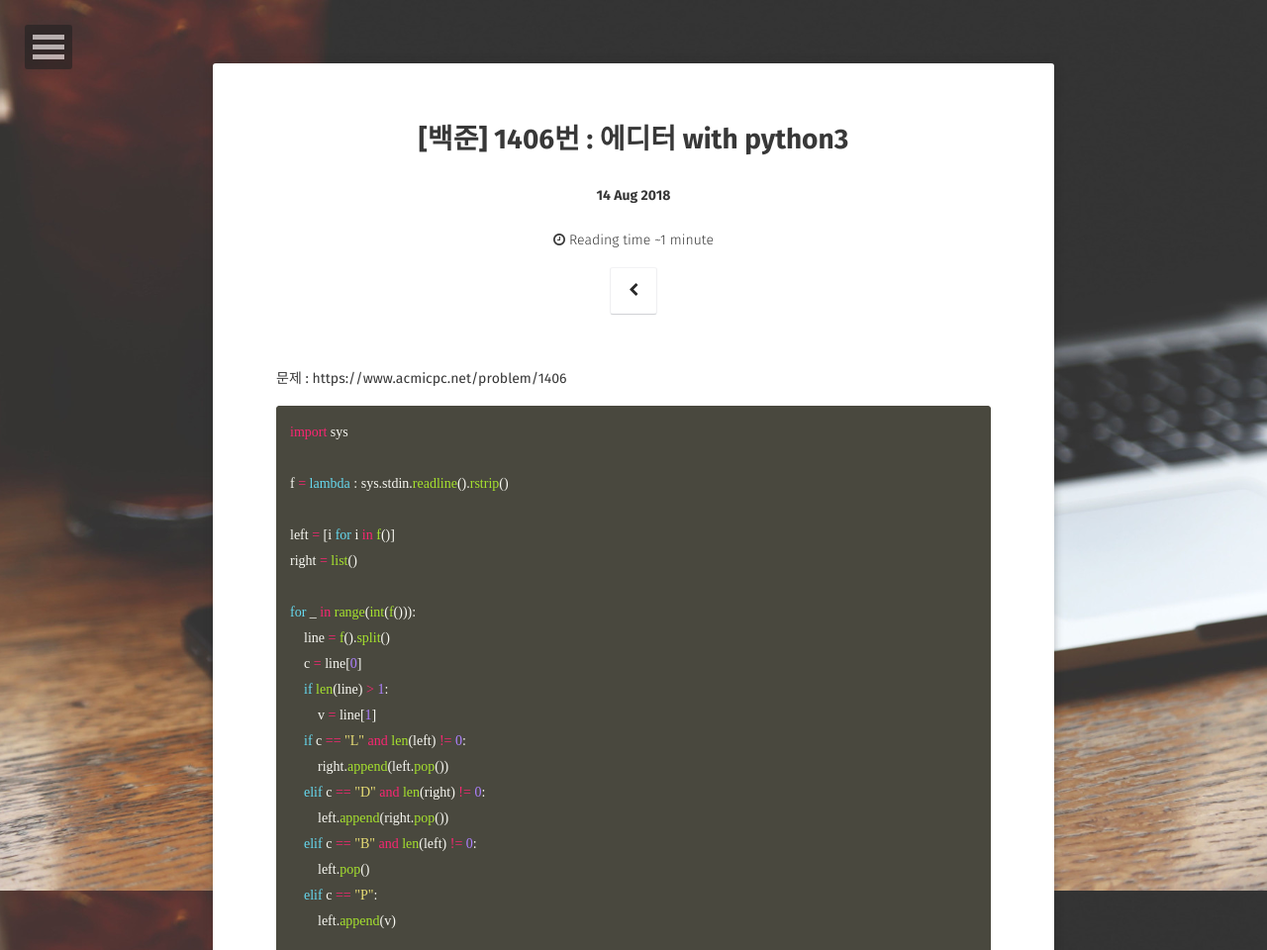
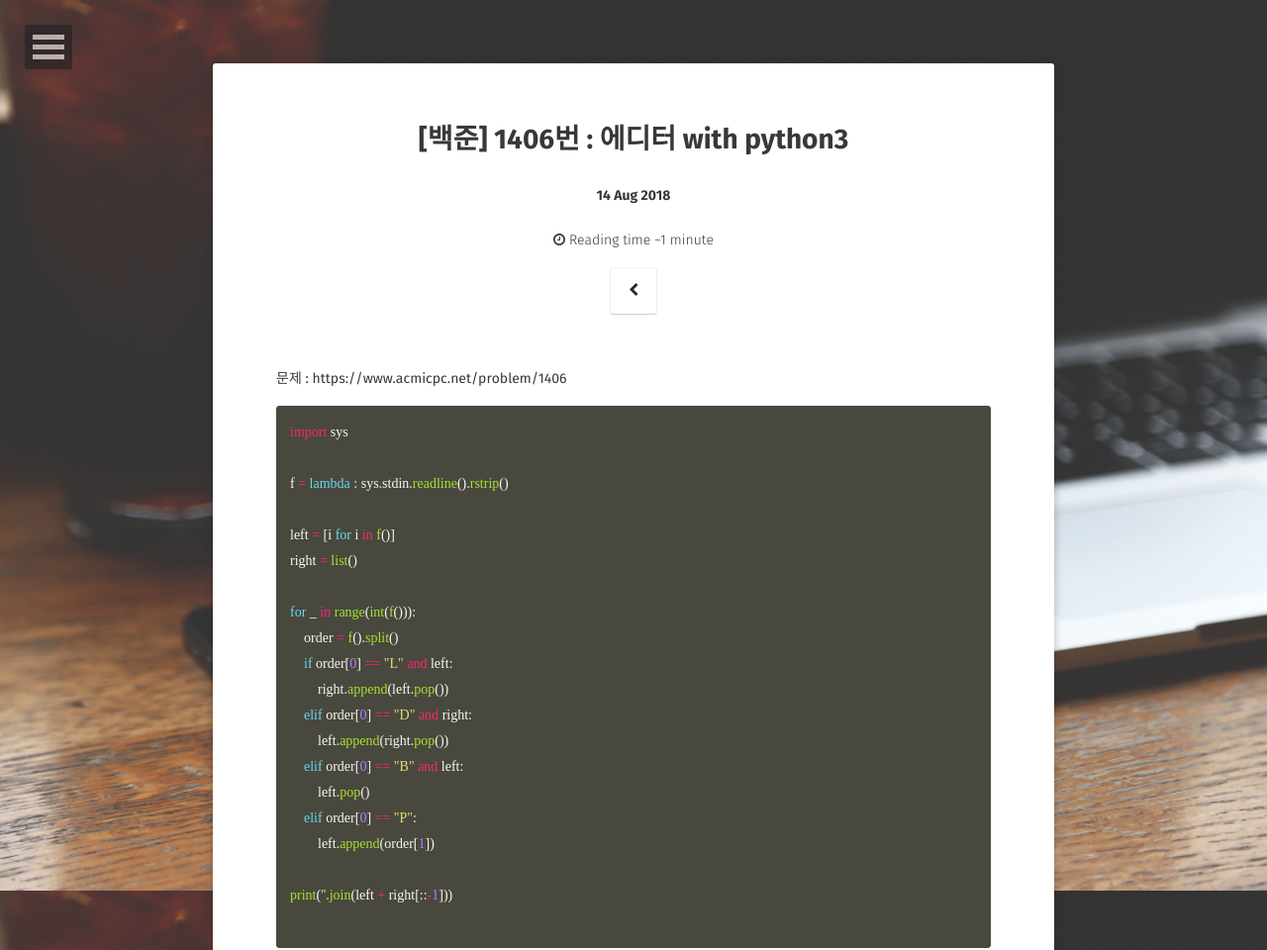
Before and after one commit to JoosJuliet/joosjuliet.github.io, a Jekyll site: the page built from _posts/2018-08-14-1406.md, in a window 1280 px wide, cut to the strip 0-960 px from the top of the page. Shown: the whole strip at 99% size. Built offline with Jekyll 4.4.1, drawn with Linux system fonts in a browser that asks for light colours; some web fonts are replaced.

Commit message:
update 1406

```diff
--- a/_posts/2018-08-14-1406.md
+++ b/_posts/2018-08-14-1406.md
@@ -19,18 +19,15 @@ left = [i for i in f()]
 right = list()
 
 for _ in range(int(f())):
-    line = f().split()
-    c = line[0]
-    if len(line) > 1:
-        v = line[1]
-    if c == "L" and len(left) != 0:
+    order = f().split()
+    if order[0] == "L" and left:
         right.append(left.pop())
-    elif c == "D" and len(right) != 0:
+    elif order[0] == "D" and right:
         left.append(right.pop())
-    elif c == "B" and len(left) != 0:
+    elif order[0] == "B" and left:
         left.pop()
-    elif c == "P":
-        left.append(v)
+    elif order[0] == "P":
+        left.append(order[1])
 
 print(''.join(left + right[::-1]))
 
```
